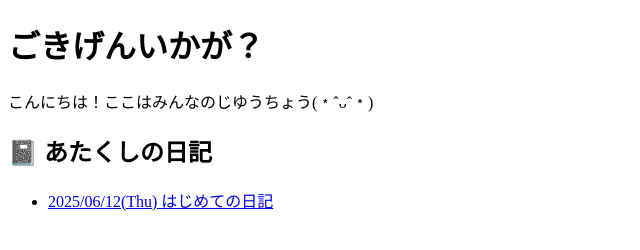
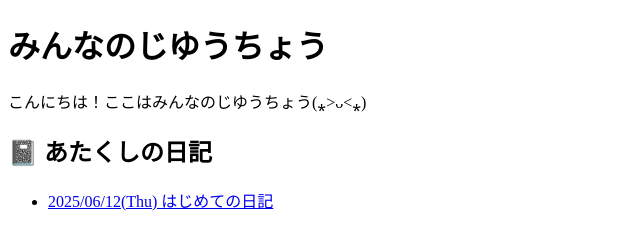
Before and after one commit to minoru-gthb/minoru-gthb.github.io, a plain HTML site: page index.html in a window 1280 px wide. Shown: the whole page, without its empty margins (0-640 px from the left). Drawn offline with Linux system fonts and the light colour scheme.

Commit message:
Update index.html

```diff
--- a/index.html
+++ b/index.html
@@ -5,8 +5,8 @@
   <title>じゆうちょう</title>
 </head>
 <body>
-  <h1>ごきげんいかが？</h1>
-  <p>こんにちは！ここはみんなのじゆうちょう(﹡ˆᴗˆ﹡)</p>
+  <h1>みんなのじゆうちょう</h1>
+  <p>こんにちは！ここはみんなのじゆうちょう(⁎˃ᴗ˂⁎)</p>
   <h2>📓 あたくしの日記</h2>
   <ul>
     <li><a href="log1.html">2025/06/12(Thu) はじめての日記</a></li>
```
